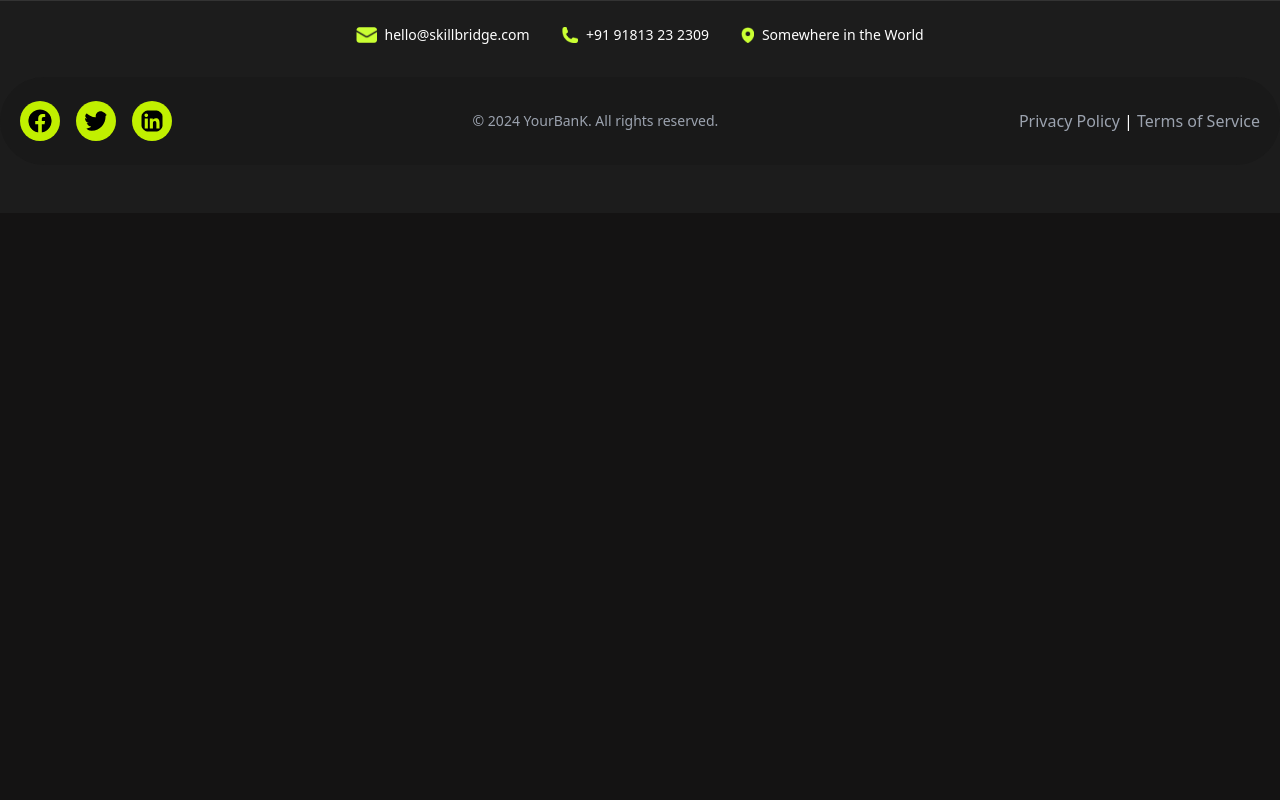
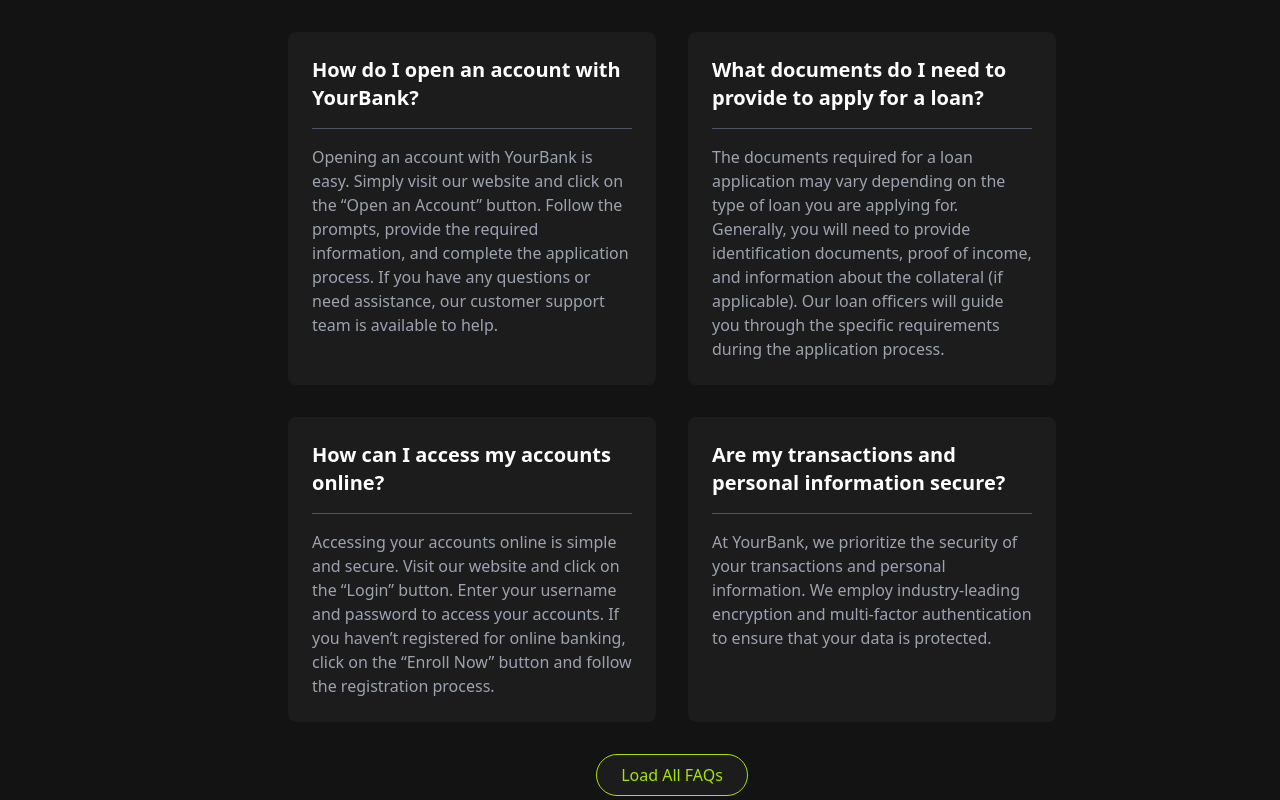
Before and after one commit to Dark1nessss/Financial-Tracker, a React (Create React App) app in the folder client/: page / in a window 1280 px wide. Shown: the part 3820-4620 px from the top of the page. Before the commit the page ends 4033 px from the top, so only its background shows below. Built offline with nearby package versions, Linux system fonts and the light colour scheme.

Commit message:
Frequently Asked Questions
V0.1

```diff
--- a/client/src/pages/LandingPage.js
+++ b/client/src/pages/LandingPage.js
@@ -4,7 +4,11 @@
 const LandingPage = () => {
   const [isActive, setIsActive] = useState(false);
   const [activeButton, setActiveButton] = useState('Online Banking');
+  const [showMore, setShowMore] = useState(false);
 
+  const handleShowMore = () => {
+    setShowMore(!showMore);
+  };
   return (
     <div className="bg-[#141313] text-white">
       {/* Welcome Section */}
@@ -332,6 +336,110 @@
         </div>
       </section>
 
+      {/* FAQ'S Section */}
+
+      <section className="faq-section text-white lg:ml-16 py-8">
+        <div className="lg:px-56 px-6">
+          <h2 className="text-4xl font-bold mb-6">
+            <span className="text-[#A5E404]">Frequently</span> Asked Questions
+          </h2>
+          <p className="text-lg mb-12">
+            Still have any questions? Contact our Team via support@yourbank.com
+          </p>
+
+          {/* FAQ Cards */}
+          <div className="grid grid-cols-2 gap-8">
+            {/* Question 1 */}
+            <div className="bg-[#1C1C1C] p-6 rounded-lg">
+              <h3 className="text-xl font-semibold mb-4">
+                How do I open an account with YourBank?
+              </h3>
+              <div className="h-[1px] w-full bg-gray-600 mb-4"></div>
+              <p className="text-gray-400">
+                Opening an account with YourBank is easy. Simply visit our website and
+                click on the “Open an Account” button. Follow the prompts, provide the
+                required information, and complete the application process. If you
+                have any questions or need assistance, our customer support team is
+                available to help.
+              </p>
+            </div>
+
+            {/* Question 2 */}
+            <div className="bg-[#1C1C1C] p-6 rounded-lg">
+              <h3 className="text-xl font-semibold mb-4">
+                What documents do I need to provide to apply for a loan?
+              </h3>
+              <div className="h-[1px] w-full bg-gray-600 mb-4"></div>
+              <p className="text-gray-400">
+                The documents required for a loan application may vary depending on
+                the type of loan you are applying for. Generally, you will need to
+                provide identification documents, proof of income, and information
+                about the collateral (if applicable). Our loan officers will guide you
+                through the specific requirements during the application process.
+              </p>
+            </div>
+
+            {/* Question 3 */}
+            <div className="bg-[#1C1C1C] p-6 rounded-lg">
+              <h3 className="text-xl font-semibold mb-4">
+                How can I access my accounts online?
+              </h3>
+              <div className="h-[1px] w-full bg-gray-600 mb-4"></div>
+              <p className="text-gray-400">
+                Accessing your accounts online is simple and secure. Visit our website
+                and click on the “Login” button. Enter your username and password to
+                access your accounts. If you haven’t registered for online banking,
+                click on the “Enroll Now” button and follow the registration process.
+              </p>
+            </div>
+
+            {/* Question 4 */}
+            <div className="bg-[#1C1C1C] p-6 rounded-lg">
+              <h3 className="text-xl font-semibold mb-4">
+                Are my transactions and personal information secure?
+              </h3>
+              <div className="h-[1px] w-full bg-gray-600 mb-4"></div>
+              <p className="text-gray-400">
+                At YourBank, we prioritize the security of your transactions and
+                personal information. We employ industry-leading encryption and
+                multi-factor authentication to ensure that your data is protected.
+              </p>
+            </div>
+
+            {/* Additional FAQs when "showMore" is true */}
+            {showMore && (
+              <>
+              <div className="bg-[#1C1C1C] p-6 rounded-lg">
+                <h3 className="text-xl font-semibold mb-2">How can I update my account information?</h3>
+                <hr className="my-2 opacity-50" />
+                <p className="text-gray-400">
+                  You can update your account information by logging in...
+                </p>
+              </div>
+
+              <div className="bg-[#1C1C1C] p-6 rounded-lg">
+                <h3 className="text-xl font-semibold mb-2">What are the fees for transfers?</h3>
+                <hr className="my-2 opacity-50" />
+                <p className="text-gray-400">
+                  The transfer fees depend on the type of transfer...
+                </p>
+              </div>
+              </>
+            )}
+          </div>
+
+          {/* Button to toggle FAQs */}
+          <div className="flex justify-center mt-8">
+            <button
+              onClick={handleShowMore}
+              className="bg-[#1C1C1C] text-[#A5E404] py-2 px-6 rounded-full border border-[#A5E404] hover:bg-[#A5E404] hover:text-black hover:font-semibold transition"
+            >
+              {showMore ? 'FAQ Page' : 'Load All FAQs'}
+            </button>
+          </div>
+        </div>
+      </section>
+
     </div>
   );
 };
```
